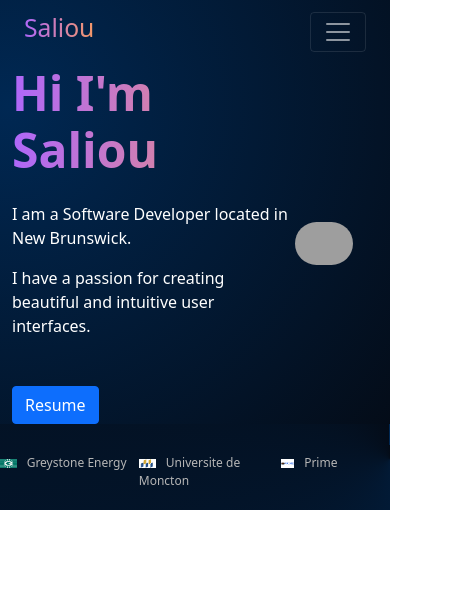
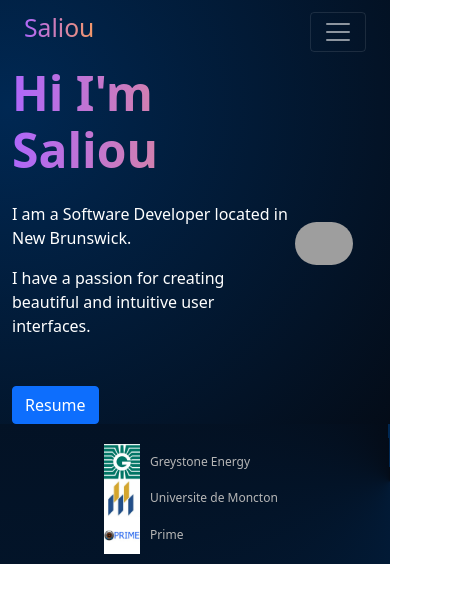
Before and after one commit to Saliou1920/website, a React (Create React App) app: page / in a window 390 px wide. Shown: the top 602 px of the page, 470 px wide, since content can reach past the window. Built offline with nearby package versions, Linux system fonts and the light colour scheme; grey boxes are pictures that could not be loaded.

Commit message:
styling experience component

```diff
--- a/src/components/Experience/Experience.jsx
+++ b/src/components/Experience/Experience.jsx
@@ -1,8 +1,11 @@
 import React from "react";
 import "./experience.css";
+import { Container } from "react-bootstrap";
+
 export default function Experience() {
   return (
     <div className="experience">
+      <Container>
         <div className="experience-header">
           <div className="experience-header-title">
             <img src="../../greystone.jpeg" alt="greystone" />
@@ -21,6 +24,7 @@ export default function Experience() {
         <div className="experience-body">
           <div className="experience-body-title"></div>
         </div>
+      </Container>
     </div>
   );
 }
--- a/src/components/Experience/experience.css
+++ b/src/components/Experience/experience.css
@@ -15,3 +15,16 @@
   height: 25%;
   margin-right: 10px;
 }
+
+@media screen and (max-width: 414px) {
+  .experience-header-title img {
+    width: 10%;
+    height: 20%;
+  }
+  .experience-header {
+    padding: 20px 0 10px 0;
+    flex-direction: column;
+    width: 100%;
+    margin: 0 25%;
+  }
+}
```
Lines whose indentation alone changed are shown as unchanged.
